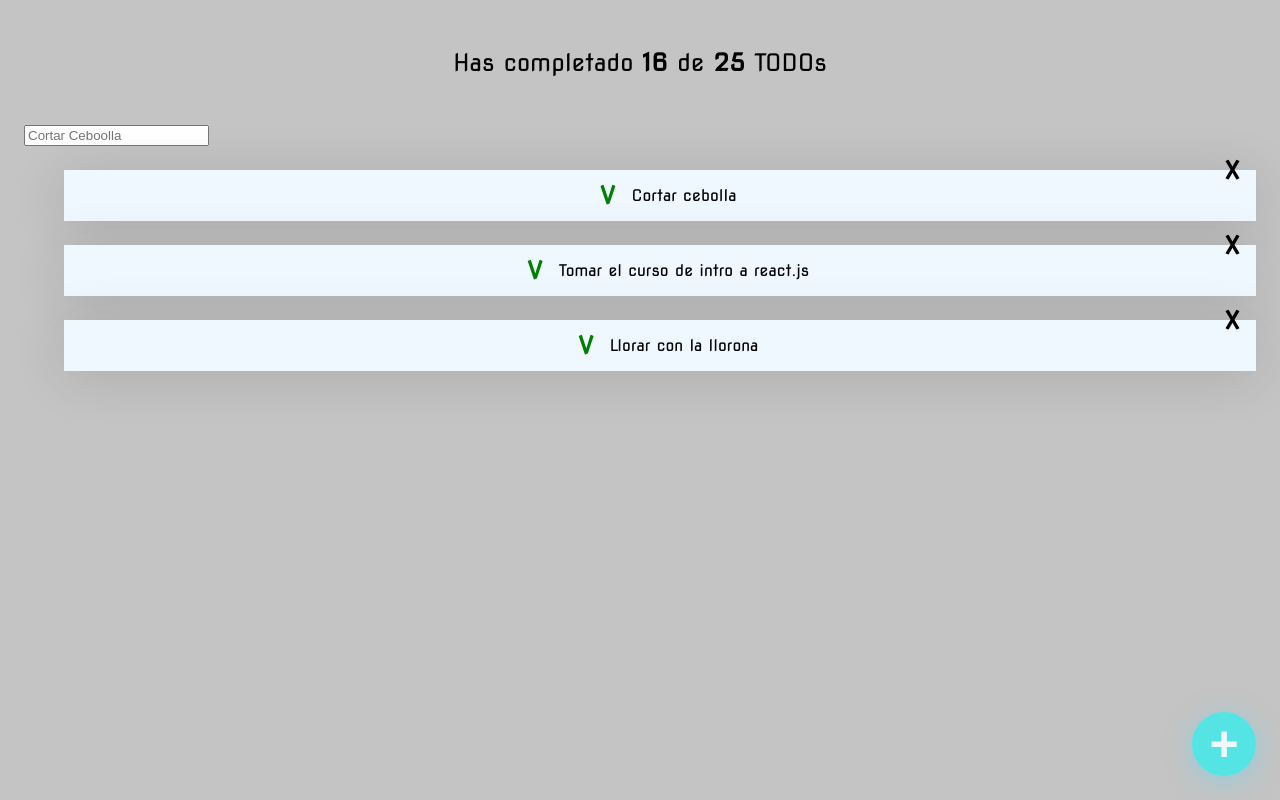
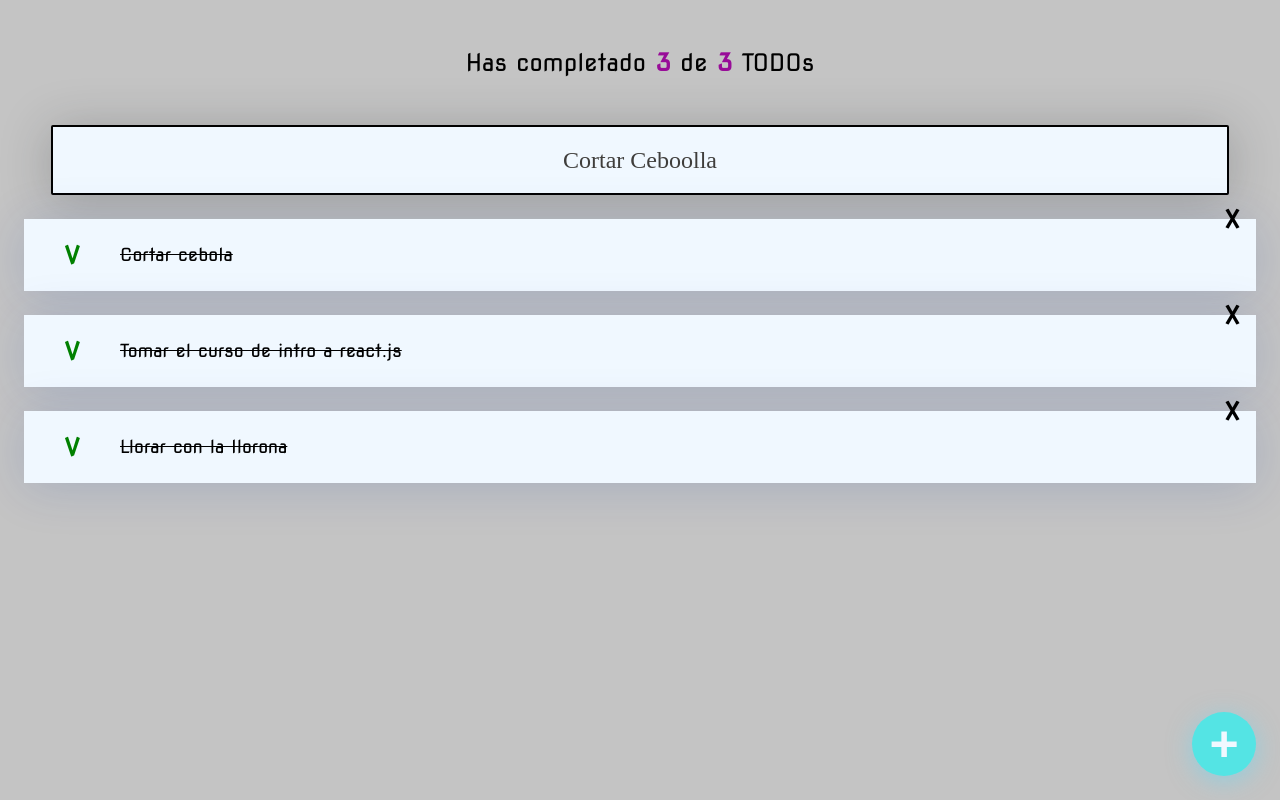
Before and after one commit to JuanEncizo/React-Propio-platzi, a React (Create React App) app: page / in a window 1280 px wide. Built offline with nearby package versions, Linux system fonts and the light colour scheme.

Commit message:
pordavor

```diff
--- a/src/App.js
+++ b/src/App.js
@@ -8,23 +8,43 @@ import { TodoSearch } from './TodoSearch';
 import React from 'react';
 
 const defaultTodos = [
-  {text: 'Cortar cebolla', completed: false},
-  {text: 'Tomar el curso de intro a react.js', completed: false},
-  {text: 'Llorar con la llorona', completed: false},
+  {text: 'Cortar cebola', completed: true},
+  {text: 'Tomar el curso de intro a react.js', completed: true},
+  {text: 'Llorar con la llorona', completed: true},
 
 
 ];
 
 
 function App() {
+
+  const [todos, setTodos] = React.useState(defaultTodos);
+
+  const [searchValue, setSearchValue] = React.useState('');
+
+  const completedTodos = todos.filter(todo => !!todo.completed).length;
+  const totalTodos = todos.length;
+
+
+  const searchedTodos = todos.filter(
+    (todo) =>{
+      return todo.text.toLowerCase().includes(searchValue.toLowerCase());
+    }
+  );
+
+  console.log('Los usuarios buscan Todos de ' + searchValue );
+
   return (
     <>
 
-      <TodoCounter completed={ 16}  total={25}/>
-      <TodoSearch/>
+      <TodoCounter completed={completedTodos}  total={totalTodos}/>
+      <TodoSearch
+       searchValue = {searchValue}
+       setSearchValue = {setSearchValue}
+      />
 
       <TodoList>
-        {defaultTodos.map(todo =>
+        {searchedTodos.map(todo =>
         <TodoItem
           key ={todo.text}
           text = {todo.text}
--- a/src/CreateTodoButton.js
+++ b/src/CreateTodoButton.js
@@ -4,7 +4,11 @@ import './CreateTodoButton.css'
 function CreateTodoButton (){
     return(
 
-        <button className="CreateTodoButton">+</button>
+        <button className="CreateTodoButton"
+        onClick={(event)=> {console.log('le diste click')
+                            console.log(event)
+                            console.log(event.target)}}
+        >+</button>
     );
 }
 
--- a/src/TodoCounter.css
+++ b/src/TodoCounter.css
@@ -9,6 +9,7 @@ font-weight: normal;
 
 .TodoCounter span{
     font-weight: bold;
+    color: rgb(152, 12, 152);
 
 
 }
--- a/src/TodoItem.css
+++ b/src/TodoItem.css
@@ -1,15 +1,15 @@
-.Todoitem{
+.TodoItem{
     background-color: aliceblue;
     position: relative;
     display: flex;
     justify-content: center;
     align-items: center;
     margin-top: 24px;
-    box-shadow: 0px 5px 50px rgba(32, 35, 41, 0.15);
+    box-shadow: 0px 5px 50px rgba(4, 56, 160, 0.15);
 
 }
 
-.Todoitem-p{
+.TodoItem-p{
     margin: 24px 0 24px 24px;
     width: calc(100% - 120px);
     font-size: 18px;
@@ -17,7 +17,7 @@
     font-weight: 400;
 }
 
-.Todoitem-p--complete{
+.TodoItem-p--complete{
     text-decoration: line-through;
 }
 
--- a/src/TodoItem.js
+++ b/src/TodoItem.js
@@ -4,14 +4,19 @@ import './TodoItem.css'
 function TodoItem (props){
     return(
 
-        <li className="Todoitem">
-            <span className="Icon Icon.check Icon-check--active">V</span>
-            <p className="TodoItem-p TodoItem-p--complete">{props.text}</p>
-            <span className="Icon Icon-delete">X</span>
+        <li className="TodoItem">
+            <span className={`Icon
+                            Icon.check ${props.completed &&
+                            "Icon-check--active"}`}>V
+            </span>
+
+            <p className={`TodoItem-p ${props.completed &&
+            "TodoItem-p--complete"}`}>{props.text}</p>
+
+            <span className="Icon
+            Icon-delete">X</span>
 
         </li>
     );
 }
-
-
 export {TodoItem}
--- /dev/null
+++ b/src/TodoList.css
@@ -0,0 +1,5 @@
+.TodoList{
+    margin: 0;
+    padding: 0 0 56px 0;
+    list-style: none;
+}
--- a/src/TodoList.js
+++ b/src/TodoList.js
@@ -1,7 +1,10 @@
+import './TodoList.css'
+
+
 function TodoList ({children}){
     return(
 
-        <ul>
+        <ul className='TodoList'>
             {children}
         </ul>
 
--- /dev/null
+++ b/src/TodoSearch.css
@@ -0,0 +1,31 @@
+.TodoSearch{
+
+    display: block;
+
+
+
+    background-color: aliceblue;
+    border-radius: 2px;
+    border: 2px solid black;
+    margin: 0 auto;
+    height: 64px;
+    width: calc(100% - 62px);
+    font-size: 24px;
+    text-align: center;
+    font-family: 'Nova';
+    font-weight: 400;
+    color: rgb(192, 23, 23);
+    box-shadow: 0px 5px 50px rgba(32, 35, 41, 0.25);
+
+}
+
+.TodoSearch::placeholder{
+    color: rgb(63, 62, 60);
+    font-family: 'Nova';
+    font-weight: 400;
+}
+
+.TodoSearch:focus{
+    outline-color: rgb(148, 201, 183);
+
+}
--- a/src/TodoSearch.js
+++ b/src/TodoSearch.js
@@ -1,7 +1,20 @@
-function TodoSearch (){
+
+import React, { useState } from 'react';
+import './TodoSearch.css'
+
+function TodoSearch ({searchValue, setSearchValue}){
+
+
     return(
 
-        <input placeholder="Cortar Ceboolla"/>
+        <input placeholder="Cortar Ceboolla"
+        className="TodoSearch"
+        value={searchValue}
+        onChange={(event) => {
+            setSearchValue(event.target.value);
+
+
+        } }/>
 
 
     );
```
